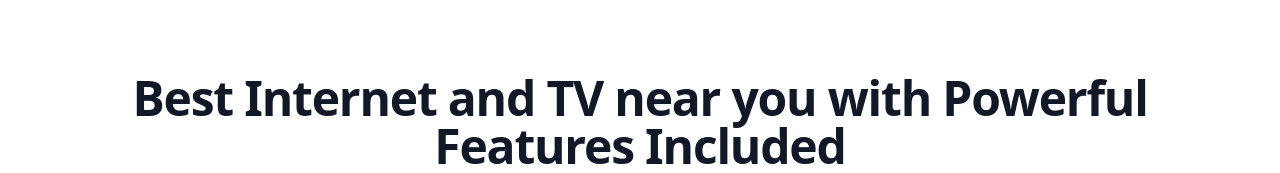
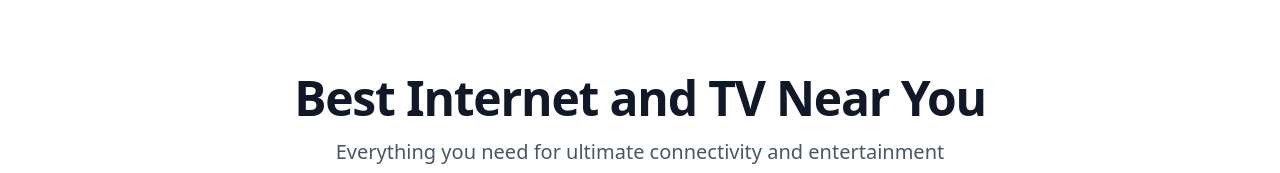
Before and after one commit to plumblineagency/get-gigabit-fiber---5g-home-internet---premium-tv---nationwide-coverage-2025-10-29-qfxru, a plain HTML site: page index.html in a window 1280 px wide. Shown: the part 822-995 px from the top of the page. Drawn offline with nearby package versions, Linux system fonts and the light colour scheme.

Commit message:
Update index.html

```diff
--- a/index.html
+++ b/index.html
@@ -161,7 +161,7 @@
         <div class="max-w-7xl mx-auto px-4 sm:px-6 lg:px-8">
             <div class="text-center mb-16">
                 <h2 class="text-4xl md:text-5xl font-bold text-gray-900 mb-4 tracking-tight">
-                    Best Internet and TV near you with Powerful Features Included
+                    Best Internet and TV Near You
                 </h2>
                 <p class="text-xl text-gray-600 max-w-2xl mx-auto">
                     Everything you need for ultimate connectivity and entertainment
```
